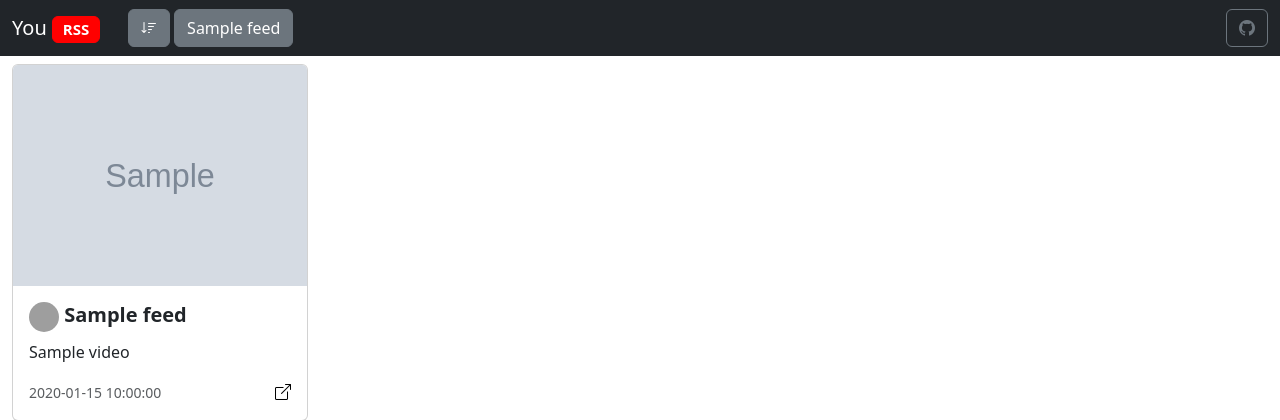
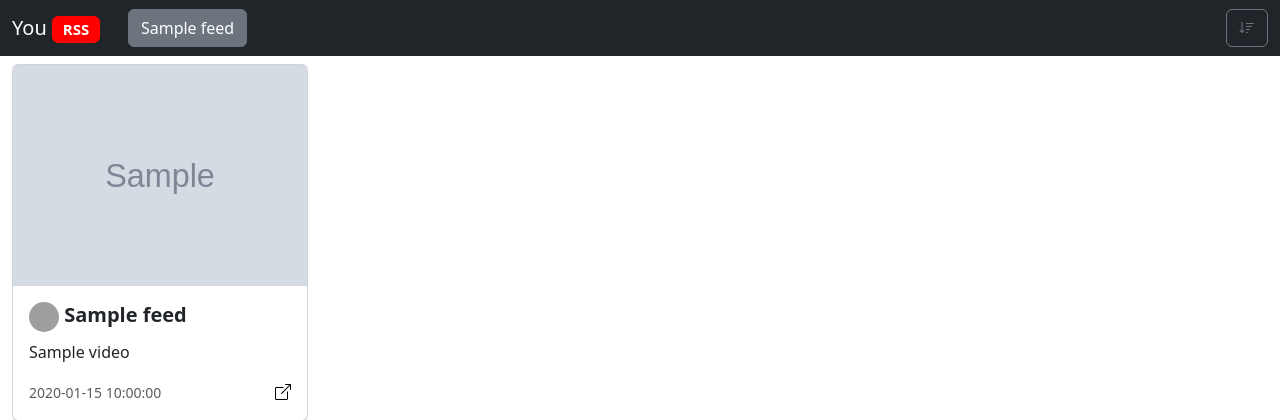
Before and after one commit to essembeh/YouRSS, a Python web app: template yourss/templates/view.html in a window 1280 px wide. Shown: the top 420 px of the page. Run offline with Jinja, Linux system fonts and the light colour scheme; the template is opened without the code that fills it: most values are stand-ins (such as "Sample title", 1, 10 or a date in 2020); grey boxes marked "Sample" are stand-in pictures; grey boxes are pictures that could not be loaded.

Commit message:
Update sort button to the right

```diff
--- a/yourss/templates/view.html
+++ b/yourss/templates/view.html
@@ -18,7 +18,7 @@
 
   <nav class="navbar navbar-expand-lg navbar-dark bg-dark">
     <div class="container-fluid">
-      <a class="navbar-brand" href="#">
+      <a class="navbar-brand" href="https://github.com/essembeh/YouRSS" target="_blank">
         <span class="" style="color: white;">
           You
         </span>
@@ -32,9 +32,7 @@
       </button>
       <div class="collapse navbar-collapse" id="navbarSupportedContent">
         <form class="container-fluid justify-content-start">
-          <button class="btn btn-secondary" type="button" onclick="toggle_sort(this)">
-            <i class="bi bi-sort-down"></i>
-          </button>
+
           {% for feed in feeds|sort(attribute='title') %}
           <button class="btn btn-secondary yourss-filter" type="button" data-channel-id="{{ feed.channel_id }}" onclick="toggle_filter(this)">
             {{ feed.title|escape }}
@@ -47,9 +45,9 @@
           <button class="btn btn-outline-success" type="submit">Search</button>
         </form>
         -->
-        <a class="btn btn-outline-secondary" href="https://github.com/essembeh/YouRSS" target="_blank">
-          <i class="bi bi-github"></i>
-        </a>
+        <button class="btn btn-outline-secondary" type="button" onclick="toggle_sort(this)">
+          <i class="bi bi-sort-down"></i>
+        </button>
       </div>
     </div>
   </nav>
```
